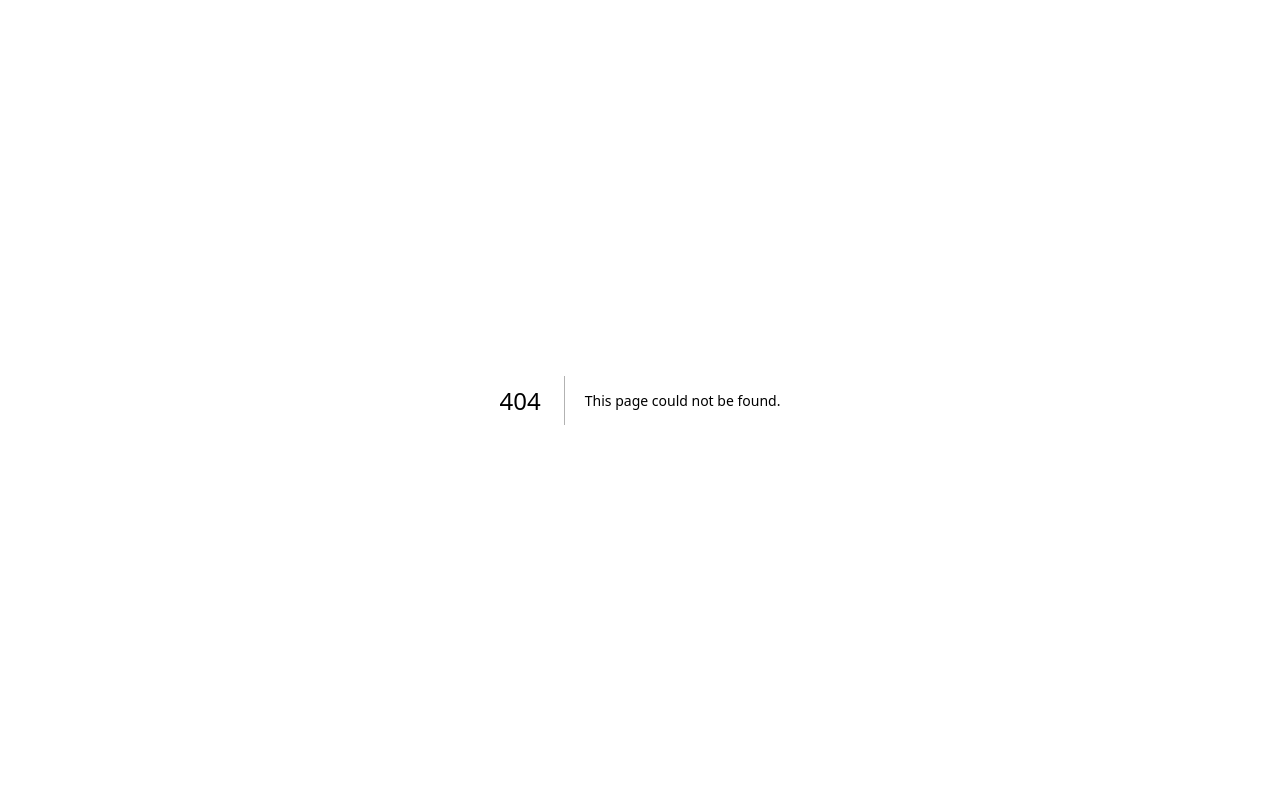
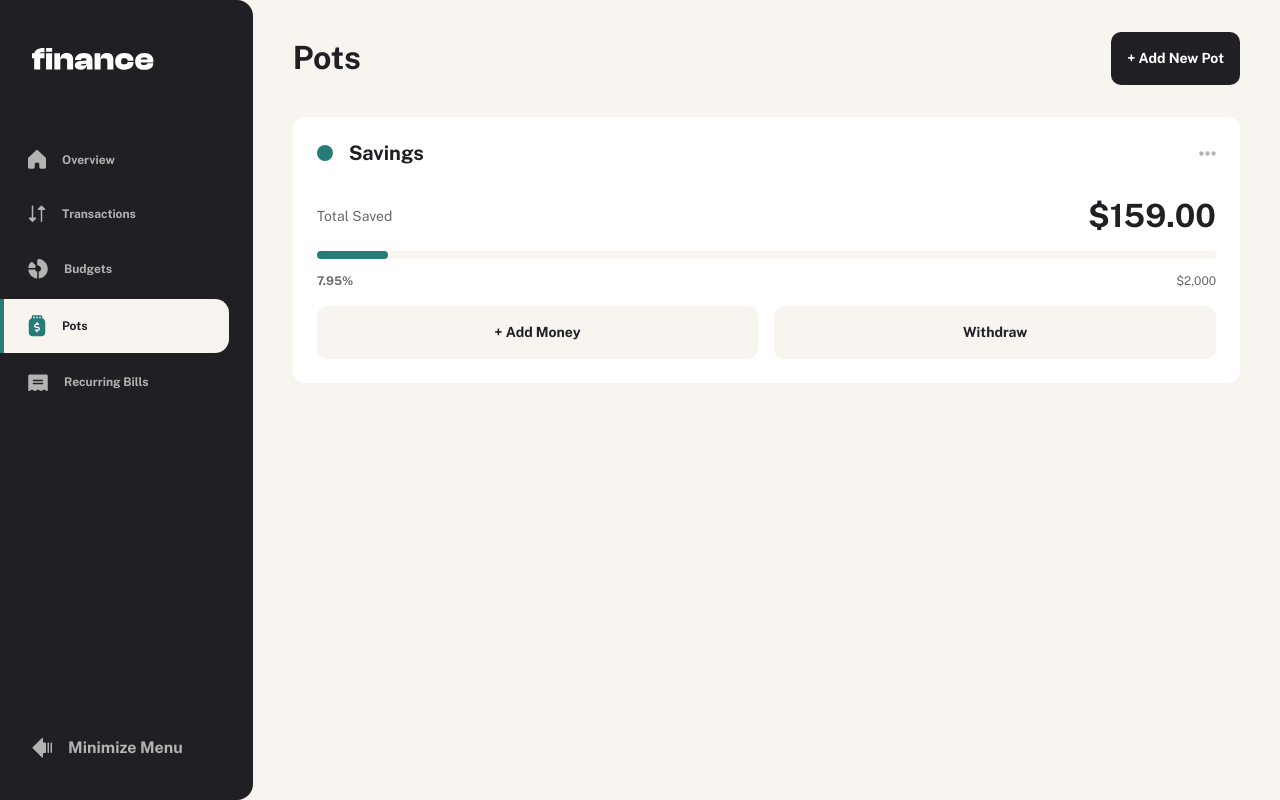
Before and after one commit to travistn/finance-tracker, a Next.js app: page /pots in a window 1280 px wide. Before the commit this address had no page. Built offline with nearby package versions, Linux system fonts and the light colour scheme.

Commit message:
Created a Pots page to display a user's pots which are buckets of savings that a user can create to add and withdraw money from

```diff
--- /dev/null
+++ b/app/(dashboard)/pots/page.tsx
@@ -0,0 +1,16 @@
+import Button from '@/components/Button';
+import Pot from '@/components/Pot';
+
+const Pots = () => {
+  return (
+    <div className='flex flex-col gap-8'>
+      <div className='flex items-center justify-between'>
+        <h1 className='text-preset-1 text-gray-900'>Pots</h1>
+        <Button>+ Add New Pot</Button>
+      </div>
+      <Pot />
+    </div>
+  );
+};
+
+export default Pots;
--- /dev/null
+++ b/components/Pot.tsx
@@ -0,0 +1,69 @@
+import Button from './Button';
+
+const Pot = () => {
+  const targetAmount = 2000;
+  const potAmount = 159;
+  const percentageSaved = potAmount / targetAmount;
+
+  return (
+    <div className='bg-white flex flex-col gap-8 px-5 py-6 rounded-[12px] md:px-6'>
+      <div className='flex justify-between items-center'>
+        <div className='flex items-center gap-4'>
+          <div className='bg-green w-4 h-4 rounded-full' />
+          <h2 className='text-preset-2 text-gray-900'>Savings</h2>
+        </div>
+        <img
+          src='/assets/images/icon-ellipsis.svg'
+          alt='ellipsis-icon'
+          className='h-[5px] select-none hover:cursor-pointer'
+        />
+      </div>
+      <div className='flex flex-col gap-4'>
+        <span className='flex items-center justify-between'>
+          <p className='text-preset-4 text-gray-500'>Total Saved</p>
+          <p className='text-preset-1 text-gray-900'>
+            {potAmount.toLocaleString('en-US', {
+              style: 'currency',
+              currency: 'USD',
+            })}
+          </p>
+        </span>
+        <div className='flex flex-col gap-[13px]'>
+          <div className='h-2 bg-beige-100 rounded-[4px]'>
+            <div
+              style={{ width: `${percentageSaved >= 100 ? 100 : percentageSaved * 100}%` }}
+              className='h-2 rounded-[4px] bg-green'
+            />
+          </div>
+          <div className='flex items-center justify-between'>
+            <p className='text-preset-5-bold text-gray-500'>
+              {percentageSaved.toLocaleString('en-US', {
+                style: 'percent',
+                minimumFractionDigits: 2,
+                maximumFractionDigits: 2,
+              })}
+            </p>
+            <p className='text-preset-5 text-gray-500'>
+              {targetAmount.toLocaleString('en-US', {
+                style: 'currency',
+                currency: 'USD',
+                minimumFractionDigits: 0,
+                maximumFractionDigits: 0,
+              })}
+            </p>
+          </div>
+        </div>
+        <div className='flex justify-between gap-4'>
+          <Button variant='secondary' className='flex-1'>
+            + Add Money
+          </Button>
+          <Button variant='secondary' className='flex-1'>
+            Withdraw
+          </Button>
+        </div>
+      </div>
+    </div>
+  );
+};
+
+export default Pot;
```
